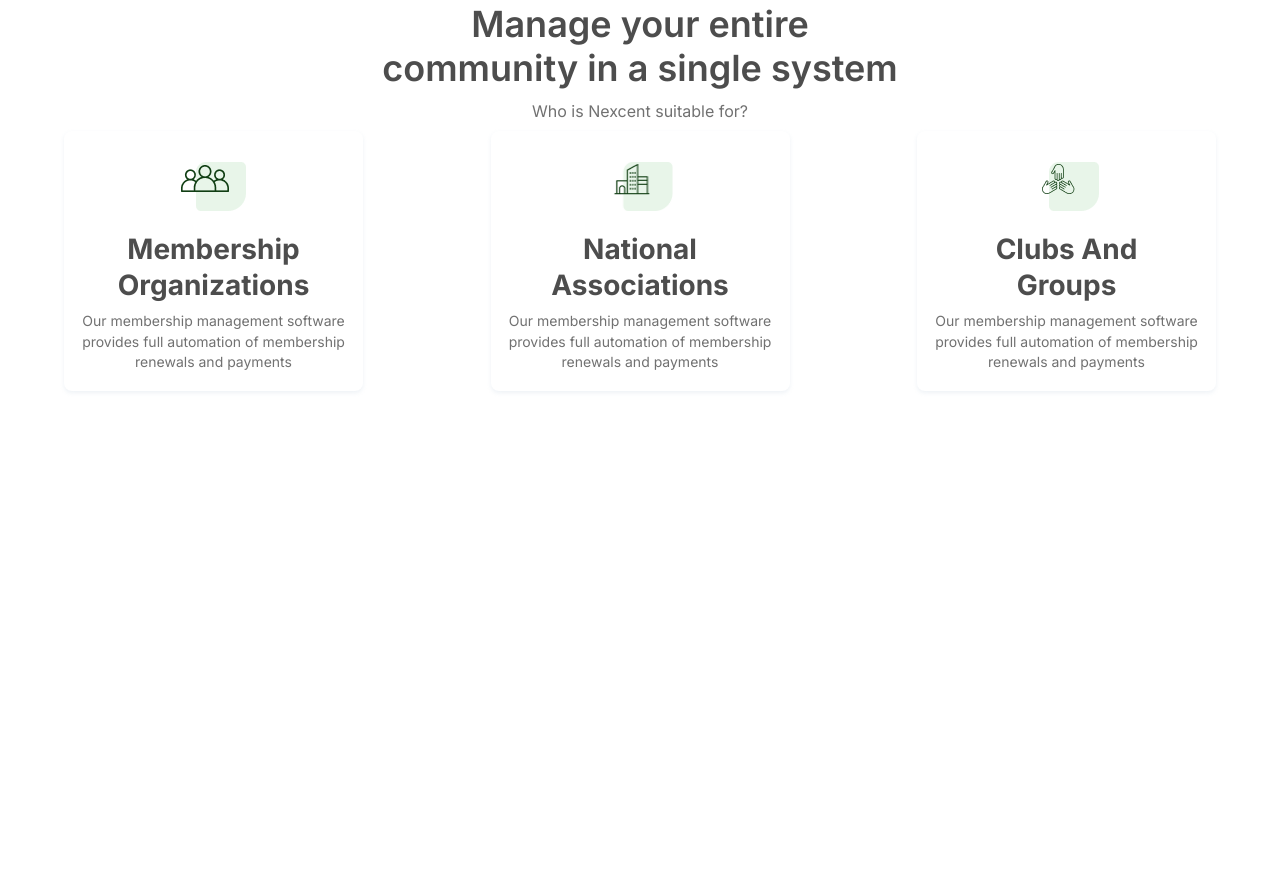
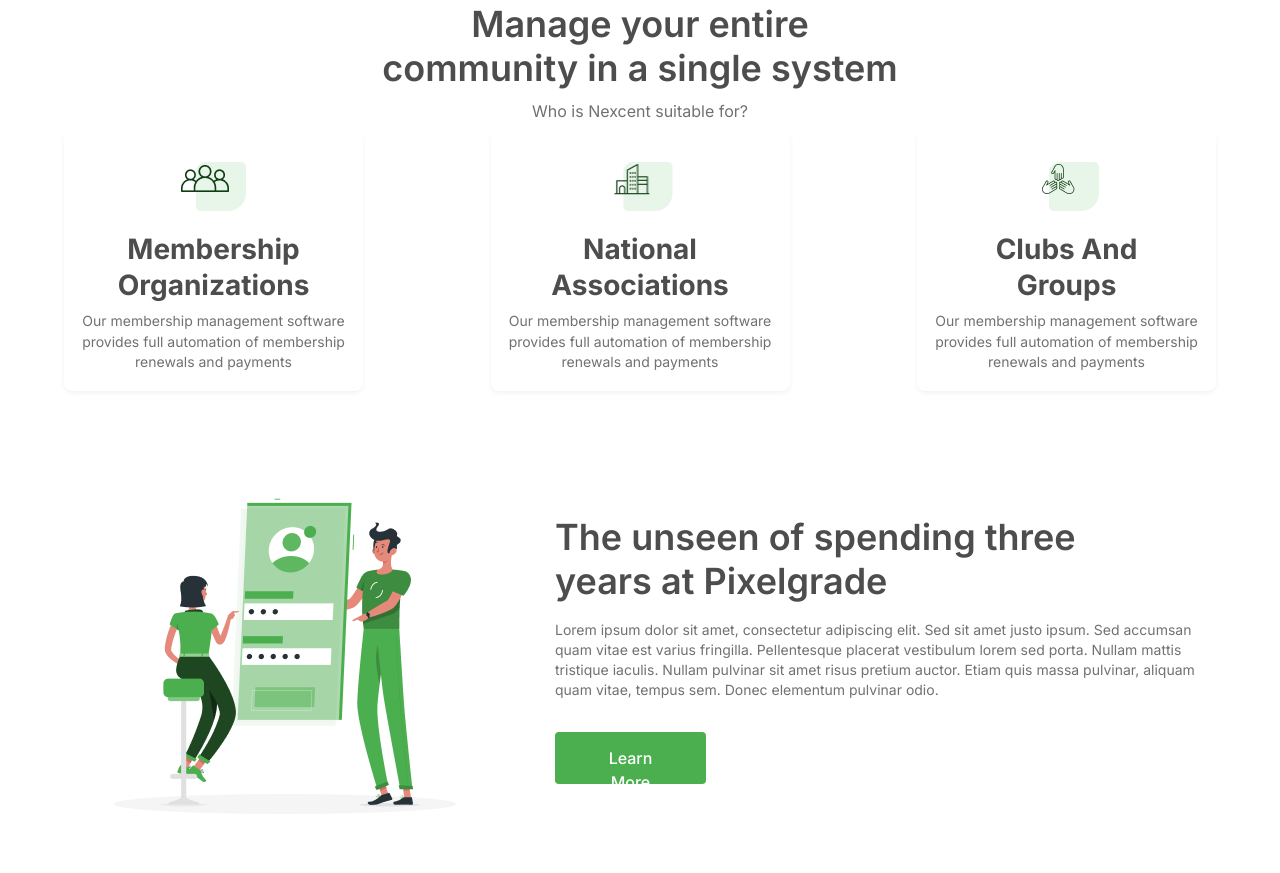
Before and after one commit to Arpanbarua/Nexcent-Navbar, a plain HTML site: page index.html in a window 1280 px wide. Shown: the part 1048-1921 px from the top of the page. Before the commit the page ends 1460 px from the top, so only its background shows below. Drawn offline with Linux system fonts and the light colour scheme.

Commit message:
Add files via upload

```diff
--- a/assets/css/style.css
+++ b/assets/css/style.css
@@ -367,11 +367,17 @@ a
     margin-bottom: 8px;
 
 }
+
+.third-section
+{
+    margin-bottom: 42px;
+}
+
 .box-part
 {
     display: flex;
     justify-content: space-between;
-    margin-bottom: 21px;
+
 }
 
 .box-part img
@@ -415,3 +421,67 @@ a
     box-shadow: 0 2px 4px 0 rgba(171, 190, 209, 0.2);
     background: var(--neutral-white);
 }
+
+.fourth-section
+{
+
+    margin-bottom: 48px;
+}
+
+.pixelgrade
+{
+    margin: 82.5px 0;
+    margin-left: 49px;
+}
+
+.pixelgrade h3
+{
+    font-family: var(--font-family);
+    font-weight: 600;
+    font-size: 36px;
+    line-height: 122%;
+    color: var(--neutral-d-grey);
+    /* width: 601px; */
+    margin-bottom: 16px;
+}
+
+.pixelgrade p
+{
+    font-family: var(--font-family);
+    font-weight: 400;
+    font-size: 14px;
+    line-height: 143%;
+    color: var(--neutral-grey);
+    position: relative;
+    /* margin-bottom: 32px; */
+}
+
+.pixelgrade a
+{
+    border-radius: 4px;
+    padding: 14px 32px;
+    width: 151px;
+    height: 52px;
+    background: var(--brand-primary);
+    font-family: var(--font-family);
+    font-weight: 500;
+    font-size: 16px;
+    line-height: 150%;
+    text-align: center;
+    color: var(--neutral-white);
+
+}
+
+.pixelgrade-lm
+{
+    position: absolute;
+    margin-top: 32px;
+}
+
+.pixelgrade a:hover
+{
+    color: var(--brand-primary);
+    outline: 1px solid var(--brand-primary);
+    transition: 0.8s;
+    background: var(--neutral-white);
+}
--- a/index.html
+++ b/index.html
@@ -142,6 +142,21 @@
         </div>
     </div>
 
+    <div class="fourth-section">
+        <div class="container2">
+            <div class="row2">
+                <div class="frame35">
+                    <img src="./assets/images/Frame 35.png" alt="frame35">
+                </div>
+                <div class="pixelgrade">
+                    <h3>The unseen of spending three <br> years at Pixelgrade</h3>
+                    <p>Lorem ipsum dolor sit amet, consectetur adipiscing elit. Sed sit amet justo ipsum. Sed accumsan quam vitae est varius fringilla. Pellentesque placerat vestibulum lorem sed porta. Nullam mattis tristique iaculis. Nullam pulvinar sit amet risus pretium auctor. Etiam quis massa pulvinar, aliquam quam vitae, tempus sem. Donec elementum pulvinar odio.</p>
+                    <a href="#" class="pixelgrade-lm">Learn More</a>
+                </div>
+            </div>
+        </div>
+    </div>
+
 
 
 </body>
```
Also changed, not shown: assets/images/Frame 35.png (added).
